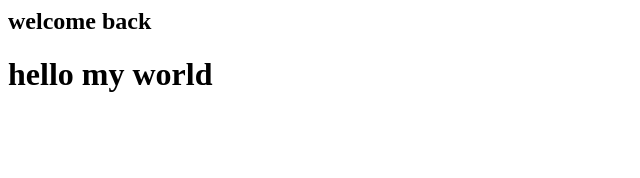
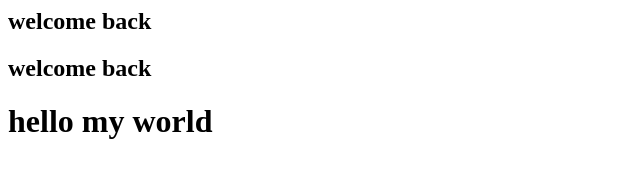
Before and after one commit to muhirechantal/repost, a plain HTML site: page index.html in a window 1280 px wide. Shown: the whole page, without its empty margins (0-640 px from the left). Drawn offline with Linux system fonts and the light colour scheme.

Commit message:
Update index.html

```diff
--- a/index.html
+++ b/index.html
@@ -3,4 +3,5 @@
 <title>creating file</title>
 <body>
 	<h2>welcome back</h2>
+	<h2>welcome back</h2>
 	<h1>hello my world</h1></body>
```
